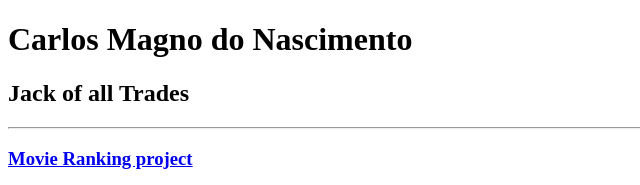
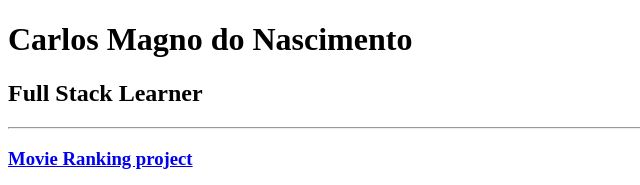
Before and after one commit to cmagnon/html-portfolio, a plain HTML site: page index.html in a window 1280 px wide. Shown: the top 185 px of the page, 0-640 px from the left. Drawn offline with Linux system fonts and the light colour scheme.

Commit message:
Update index.html
changed h2 text

```diff
--- a/index.html
+++ b/index.html
@@ -6,7 +6,7 @@
     </head>
     <body>
         <h1>Carlos Magno do Nascimento</h1>
-        <h2>Jack of all Trades</h2>
+        <h2>Full Stack Learner</h2>
         <hr/>
         <a href="public/movie.html"><h3>Movie Ranking project</h3></a>
         <img height="200" src="assets/images/MOVIE.png"/>
```
